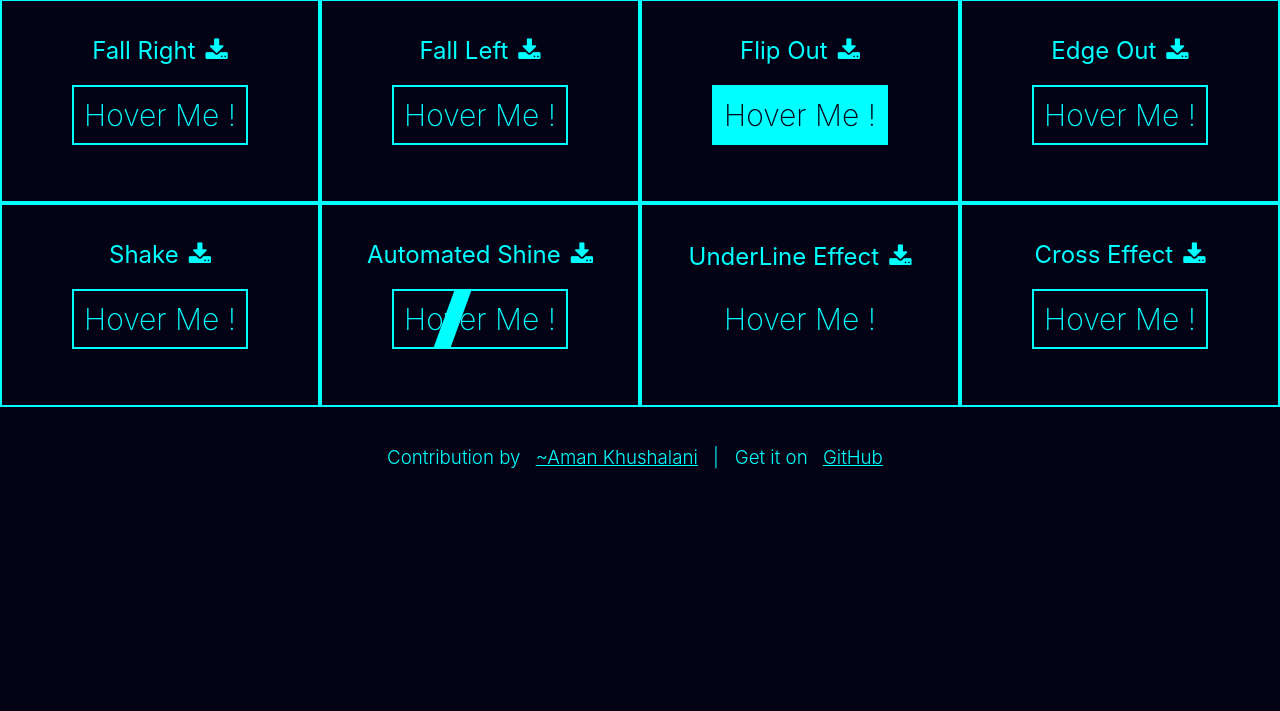
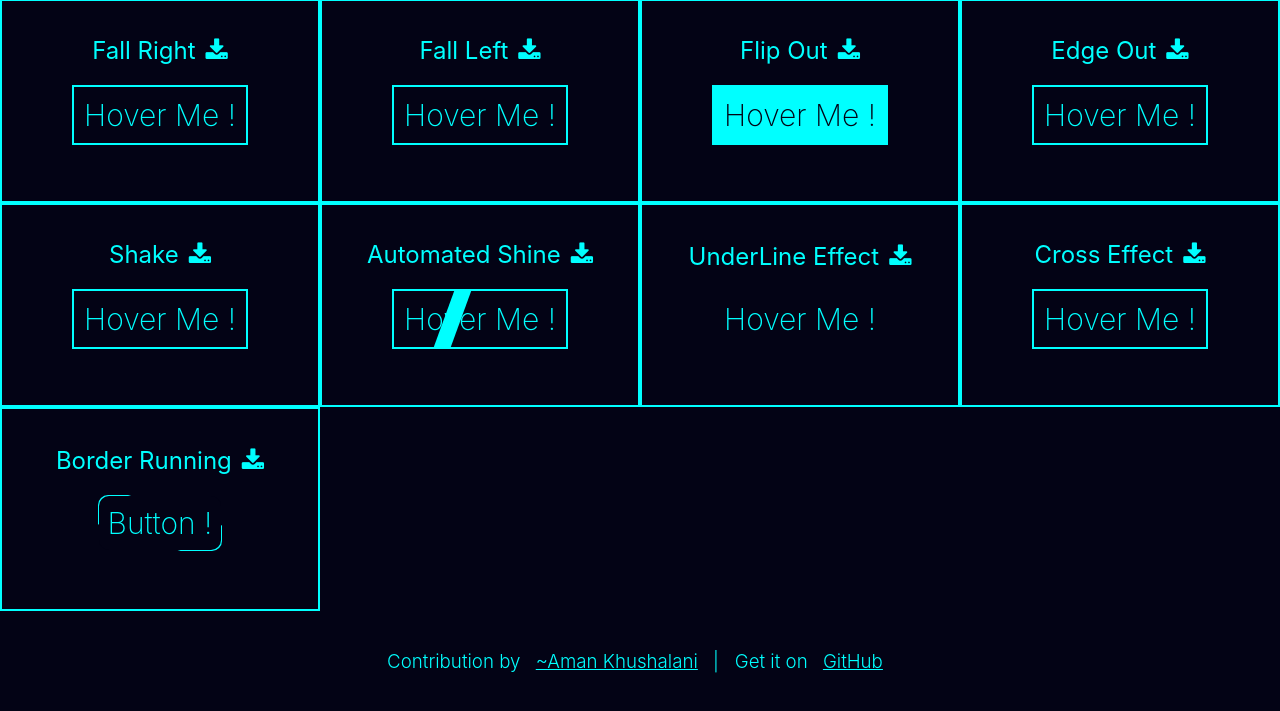
Before and after one commit to AmanKhushalani/AmanKhushalani.github.io, a PHP site: page / in a window 1280 px wide. Shown: the part 992-1703 px from the top of the page. Before the commit the page ends 1461 px from the top, so only its background shows below. Run offline with PHP 8.4, Linux system fonts and the light colour scheme.

Commit message:
Added new Button !

```diff
--- a/HoverEffects/button19.css
+++ b/HoverEffects/button19.css
@@ -261,3 +261,49 @@
 #button24:hover::before{
     transform: rotate(-45deg);
 }
+
+
+
+
+
+
+#button25{
+    border-radius: 10px;
+    text-decoration: none;
+    color: aqua;
+    font-size: 30px;
+    padding: 10px;
+    position: relative;
+    cursor: pointer;
+    overflow: hidden;
+    transition: all 400ms ease;
+}
+#button25::after{
+    border-radius: 10px;
+    content: '';
+    position: absolute;
+    width: 98%;
+    height: 96%;
+    left: 1%;
+    top: 2%;
+    background-color: var(--color);
+    z-index: -1;
+}
+#button25::before{
+    content: '';
+    position: absolute;
+    top: -150%;
+    left: 30%;
+    z-index: -2;
+    width: 30%;
+    height: 400%;
+
+    background-color: aqua;
+    animation: rotateBackground 2s infinite linear;
+}
+
+@keyframes rotateBackground{
+    from{transform:  rotate(0deg);}
+
+    to{transform:  rotate(360deg);}
+}
--- a/HoverEffects/index.html
+++ b/HoverEffects/index.html
@@ -189,6 +189,11 @@
             <a id="button24">Hover Me !</a>
         </div>
 
+        <div class="box">
+            <h2 class="names" >Border Running<a class="download" download="borderRunning.html" href="borderRunning.html"><i class="fa fa-download"></i></a></h2>
+            <a id="button25">Button !</a>
+        </div>
+
     </div>
 
     <footer>
```
Also changed, not shown: HoverEffects/borderRunning.html (added, +72 -0 lines).
